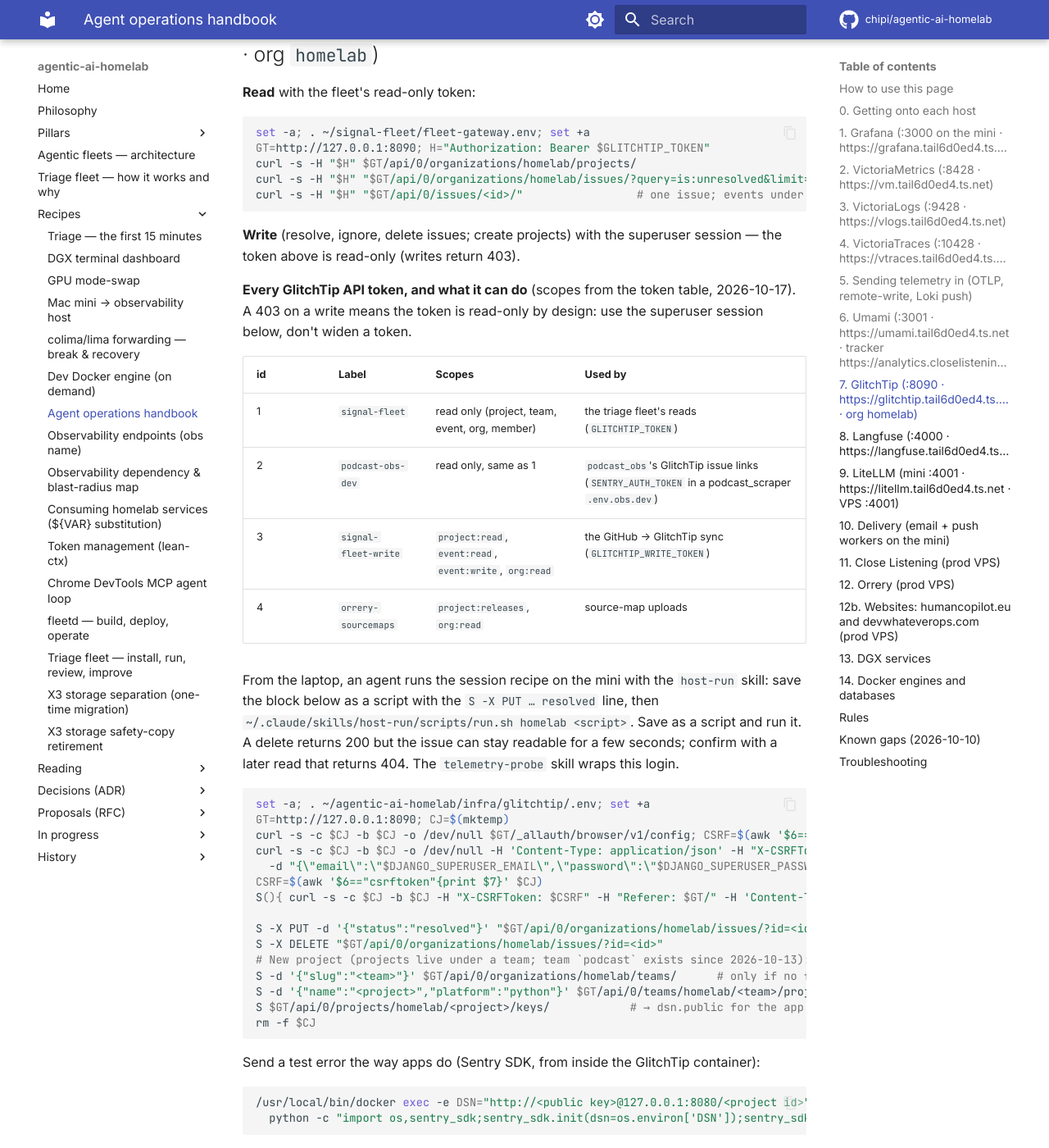
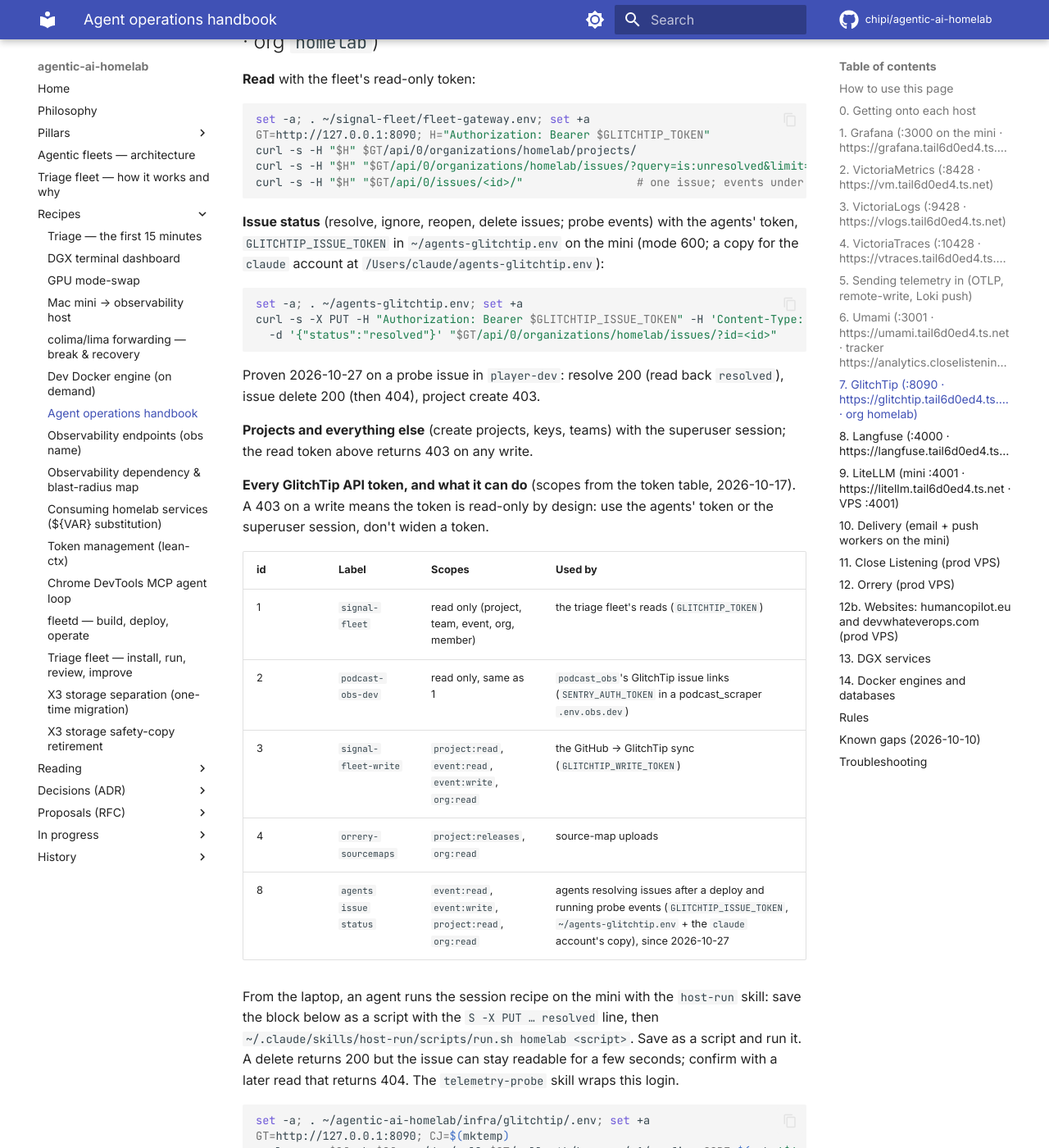
Before and after one commit to chipi/agentic-ai-homelab, an MkDocs documentation site: the page built from docs/recipes/agent-access.md, in a window 1280 px wide and 1400 px high, scrolled down 10672 px. Shown: the whole window at 82% size. Built offline with MkDocs 1.6.1 and Material for MkDocs 9.7.7, drawn with Linux system fonts in a browser that asks for light colours; comment, search, counter and statistics services are not loaded; some of the changed text lies outside the part shown.

Commit message:
docs(handbook): agents' GlitchTip issue-status token (id 8)
Minted 2026-10-27 with the mint-credential skill: event:read, event:write,
project:read, org:read; ~/agents-glitchtip.env on the mini plus a mode-600
copy for the claude account. Proven on a player-dev probe: resolve 200, issue
delete 200, project create 403. Agents use it instead of the superuser login
for issue status and probes.

Co-Authored-By: Claude Opus 5.5 <noreply@anthropic.com>
Claude-Session: https://claude.ai/code/session_01DJqN6tgHyoFjD2KRAPFPm6

````diff
--- a/docs/recipes/agent-access.md
+++ b/docs/recipes/agent-access.md
@@ -52,6 +52,7 @@ Do not create logins, publish ports or change groups to "get access".
 | Grafana | `set -a; . ~/agentic-ai-homelab/infra/observability/backend/.env; set +a` | `GRAFANA_ADMIN_USER`, `GRAFANA_ADMIN_PASSWORD` |
 | Umami | `set -a; . ~/umami/.env; set +a` (note: `~/umami`, not the repo) | `UMAMI_ADMIN_PASSWORD` (user `admin`) |
 | GlitchTip (read) | `set -a; . ~/signal-fleet/fleet-gateway.env; set +a` | `GLITCHTIP_TOKEN` (read-only) |
+| GlitchTip `agents issue status` | `set -a; . ~/agents-glitchtip.env; set +a` (copy for `claude`: `/Users/claude/agents-glitchtip.env`, owner `claude`, mode 600) | `GLITCHTIP_ISSUE_TOKEN` (event:read, event:write, project:read, org:read, org-wide): resolve/delete issues, probe events; cannot create projects |
 | GlitchTip (write) | `set -a; . ~/agentic-ai-homelab/infra/glitchtip/.env; set +a` | `DJANGO_SUPERUSER_EMAIL`, `DJANGO_SUPERUSER_PASSWORD` |
 | Langfuse | `set -a; . ~/signal-fleet/fleet-gateway.env; set +a` | `LANGFUSE_PUBLIC_KEY`, `LANGFUSE_SECRET_KEY` (project `agents`; other projects in section 8) |
 | LiteLLM (mini) | `set -a; . ~/agentic-ai-homelab/infra/litellm/.env; set +a` | `LITELLM_MASTER_KEY` |
@@ -353,11 +354,24 @@ curl -s -H "$H" "$GT/api/0/organizations/homelab/issues/?query=is:unresolved&lim
 curl -s -H "$H" "$GT/api/0/issues/<id>/"                 # one issue; events under /events/
 ```
 
-**Write** (resolve, ignore, delete issues; create projects) with the superuser session
-— the token above is read-only (writes return 403).
+**Issue status** (resolve, ignore, reopen, delete issues; probe events) with the agents' token,
+`GLITCHTIP_ISSUE_TOKEN` in `~/agents-glitchtip.env` on the mini (mode 600; a copy for the
+`claude` account at `/Users/claude/agents-glitchtip.env`):
+
+```sh
+set -a; . ~/agents-glitchtip.env; set +a
+curl -s -X PUT -H "Authorization: Bearer $GLITCHTIP_ISSUE_TOKEN" -H 'Content-Type: application/json' \
+  -d '{"status":"resolved"}' "$GT/api/0/organizations/homelab/issues/?id=<id>"
+```
+
+Proven 2026-10-27 on a probe issue in `player-dev`: resolve 200 (read back `resolved`), issue
+delete 200 (then 404), project create 403.
+
+**Projects and everything else** (create projects, keys, teams) with the superuser session; the
+read token above returns 403 on any write.
 
 **Every GlitchTip API token, and what it can do** (scopes from the token table, 2026-10-17). A 403 on a
-write means the token is read-only by design: use the superuser session below, don't widen a token.
+write means the token is read-only by design: use the agents' token or the superuser session, don't widen a token.
 
 | id | Label | Scopes | Used by |
 |---|---|---|---|
@@ -365,6 +379,7 @@ write means the token is read-only by design: use the superuser session below, d
 | 2 | `podcast-obs-dev` | read only, same as 1 | `podcast_obs`'s GlitchTip issue links (`SENTRY_AUTH_TOKEN` in a podcast_scraper `.env.obs.dev`) |
 | 3 | `signal-fleet-write` | `project:read`, `event:read`, `event:write`, `org:read` | the GitHub → GlitchTip sync (`GLITCHTIP_WRITE_TOKEN`) |
 | 4 | `orrery-sourcemaps` | `project:releases`, `org:read` | source-map uploads |
+| 8 | `agents issue status` | `event:read`, `event:write`, `project:read`, `org:read` | agents resolving issues after a deploy and running probe events (`GLITCHTIP_ISSUE_TOKEN`, `~/agents-glitchtip.env` + the `claude` account's copy), since 2026-10-27 |
 
 From the laptop, an agent runs the session recipe on the mini with the `host-run` skill: save the
 block below as a script with the `S -X PUT … resolved` line, then
````
